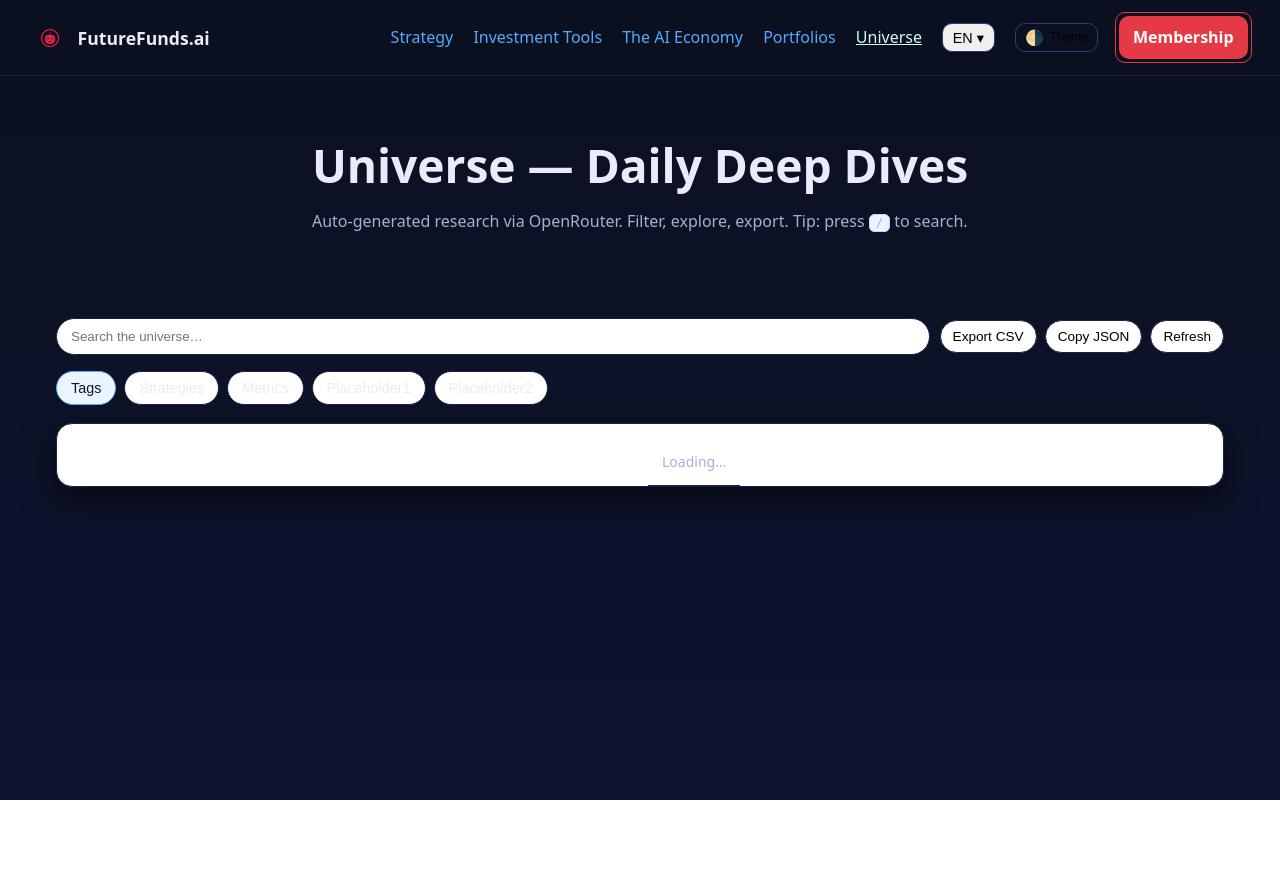
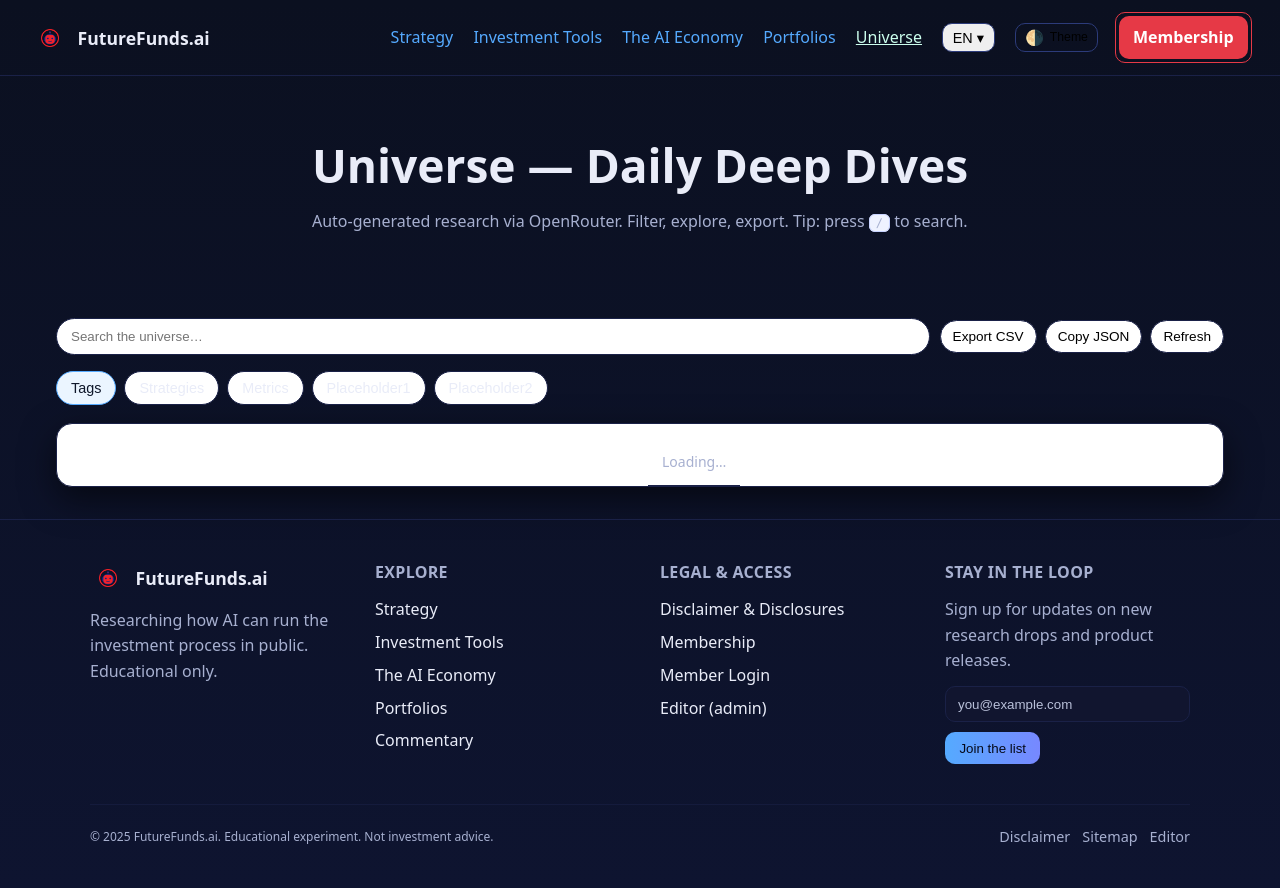
Before and after one commit to Multiproject-EJ/futurefunds-site, a plain HTML site: page universe.html in a window 1280 px wide. Before the commit the page ends 800 px from the top, so only its background shows below. Drawn offline with Linux system fonts and the light colour scheme; a script that the page names is missing.

Commit message:
Add footer to universe page

```diff
--- a/universe.html
+++ b/universe.html
@@ -143,6 +143,60 @@
   </div>
 </div>
 
+<!-- Footer -->
+<footer class="site-footer">
+  <div class="footer-inner">
+    <div class="footer-col footer-about">
+      <a class="brand" href="/">
+        <img src="/images/logo.webp" alt="FutureFunds.ai logo" class="logo" />
+        <span>FutureFunds.ai</span>
+      </a>
+      <p class="muted">Researching how AI can run the investment process in public. Educational only.</p>
+    </div>
+
+    <div class="footer-col footer-links">
+      <h3 class="footer-heading">Explore</h3>
+      <ul class="footer-links-list">
+        <li><a href="/strategy.html">Strategy</a></li>
+        <li><a href="/tools.html">Investment Tools</a></li>
+        <li><a href="/ai-economy.html">The AI Economy</a></li>
+        <li><a href="/portfolio.html">Portfolios</a></li>
+        <li><a href="/blog.html">Commentary</a></li>
+      </ul>
+    </div>
+
+    <div class="footer-col footer-links">
+      <h3 class="footer-heading">Legal &amp; Access</h3>
+      <ul class="footer-links-list">
+        <li><a href="/disclaimer.html">Disclaimer &amp; Disclosures</a></li>
+        <li><a href="/membership.html">Membership</a></li>
+        <li><a href="/login.html">Member Login</a></li>
+        <li><a href="/editor.html">Editor (admin)</a></li>
+      </ul>
+    </div>
+
+    <div class="footer-col footer-newsletter">
+      <h3 class="footer-heading">Stay in the loop</h3>
+      <p class="muted">Sign up for updates on new research drops and product releases.</p>
+      <form class="newsletter-form" novalidate>
+        <label class="sr-only" for="newsletter-email">Email address</label>
+        <input id="newsletter-email" type="email" name="email" placeholder="you@example.com" autocomplete="email" required />
+        <button type="submit" class="btn primary">Join the list</button>
+      </form>
+      <p class="newsletter-status muted" aria-live="polite"></p>
+    </div>
+  </div>
+
+  <div class="footer-bottom">
+    <small>© <span id="year"></span> FutureFunds.ai. Educational experiment. Not investment advice.</small>
+    <div class="footer-legal">
+      <a href="/disclaimer.html">Disclaimer</a>
+      <a href="/sitemap.xml">Sitemap</a>
+      <a href="/editor.html">Editor</a>
+    </div>
+  </div>
+</footer>
+
 <script src="/assets/app.js" defer></script>
 <script src="/assets/i18n.js" defer></script>
 <script src="/assets/paywall.js" defer></script>
```
